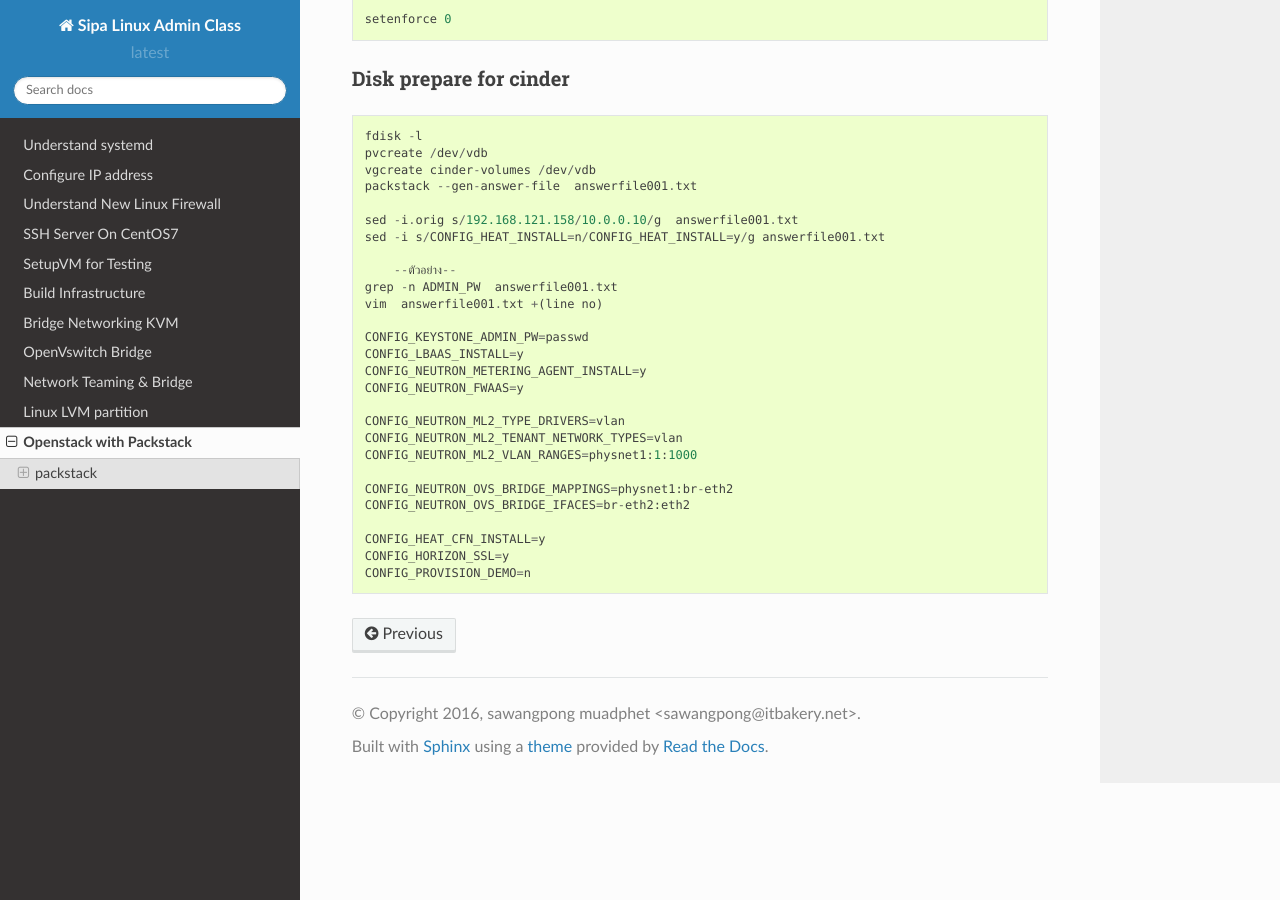
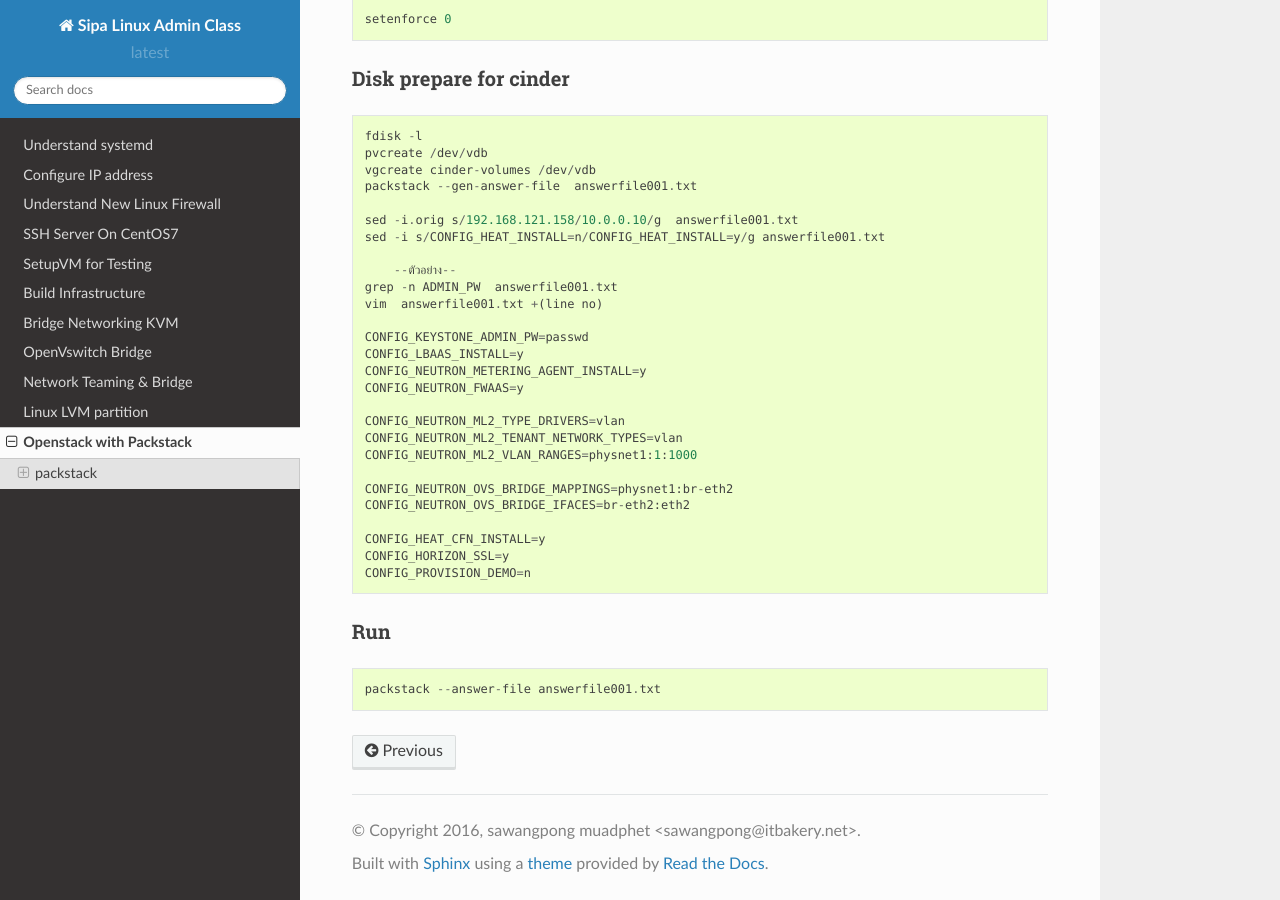
Before and after one commit to thaiopen/SipaLinuxCourse, a Sphinx documentation site: the page built from docs/source/packstack.rst, in a window 1280 px wide and 900 px high, scrolled down 1304 px. Built offline with Sphinx 7.4.7 and the Read the Docs theme 2.0.0, drawn with Linux system fonts in a browser that asks for light colours.

Commit message:
building and pushing docs

```diff
--- a/docs/source/packstack.rst
+++ b/docs/source/packstack.rst
@@ -100,3 +100,9 @@ Disk prepare for cinder
     CONFIG_HEAT_CFN_INSTALL=y
     CONFIG_HORIZON_SSL=y
     CONFIG_PROVISION_DEMO=n
+
+Run
+---
+::
+
+    packstack --answer-file answerfile001.txt
```
Also changed, not shown: 7 other files.
